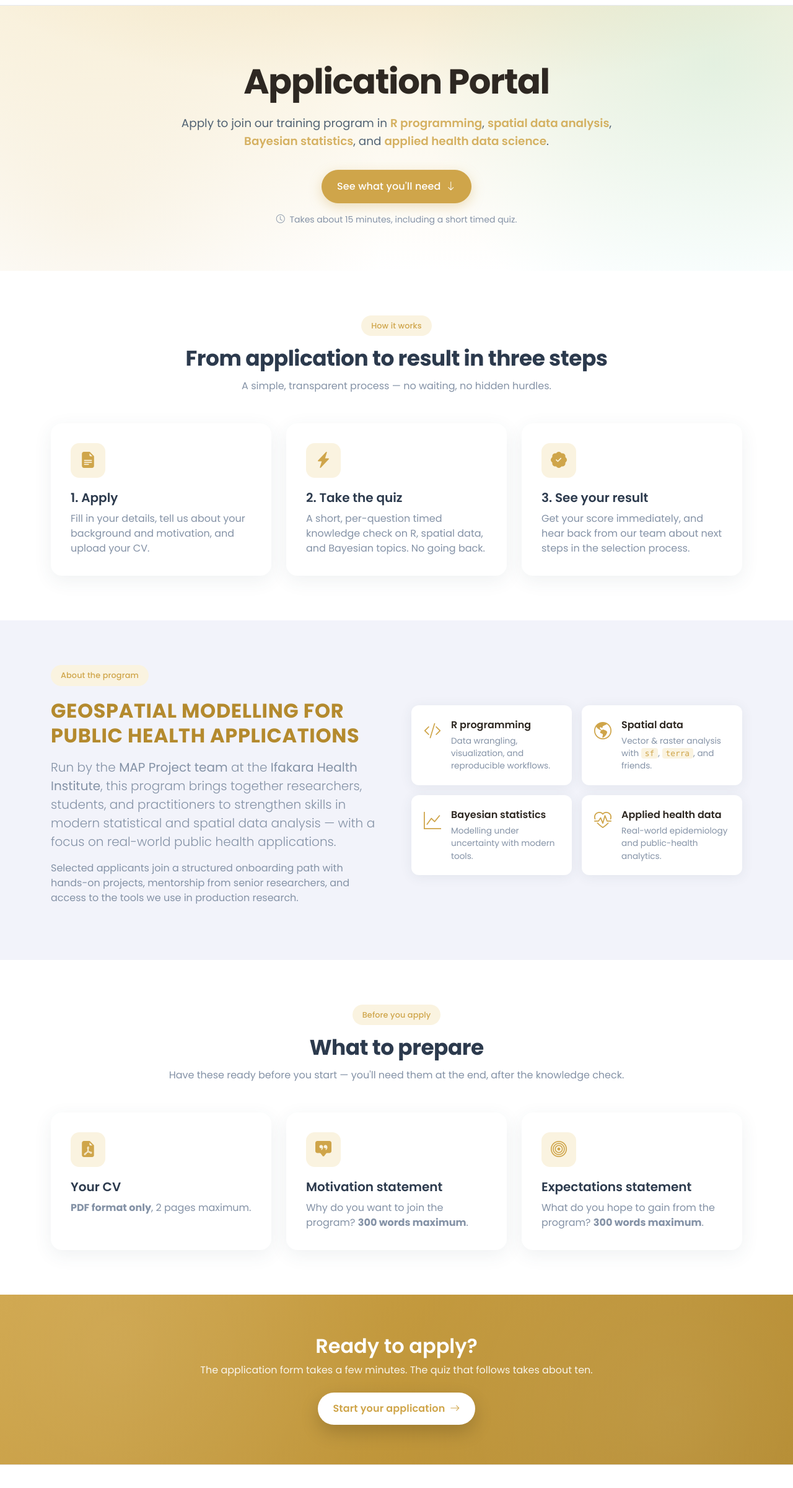
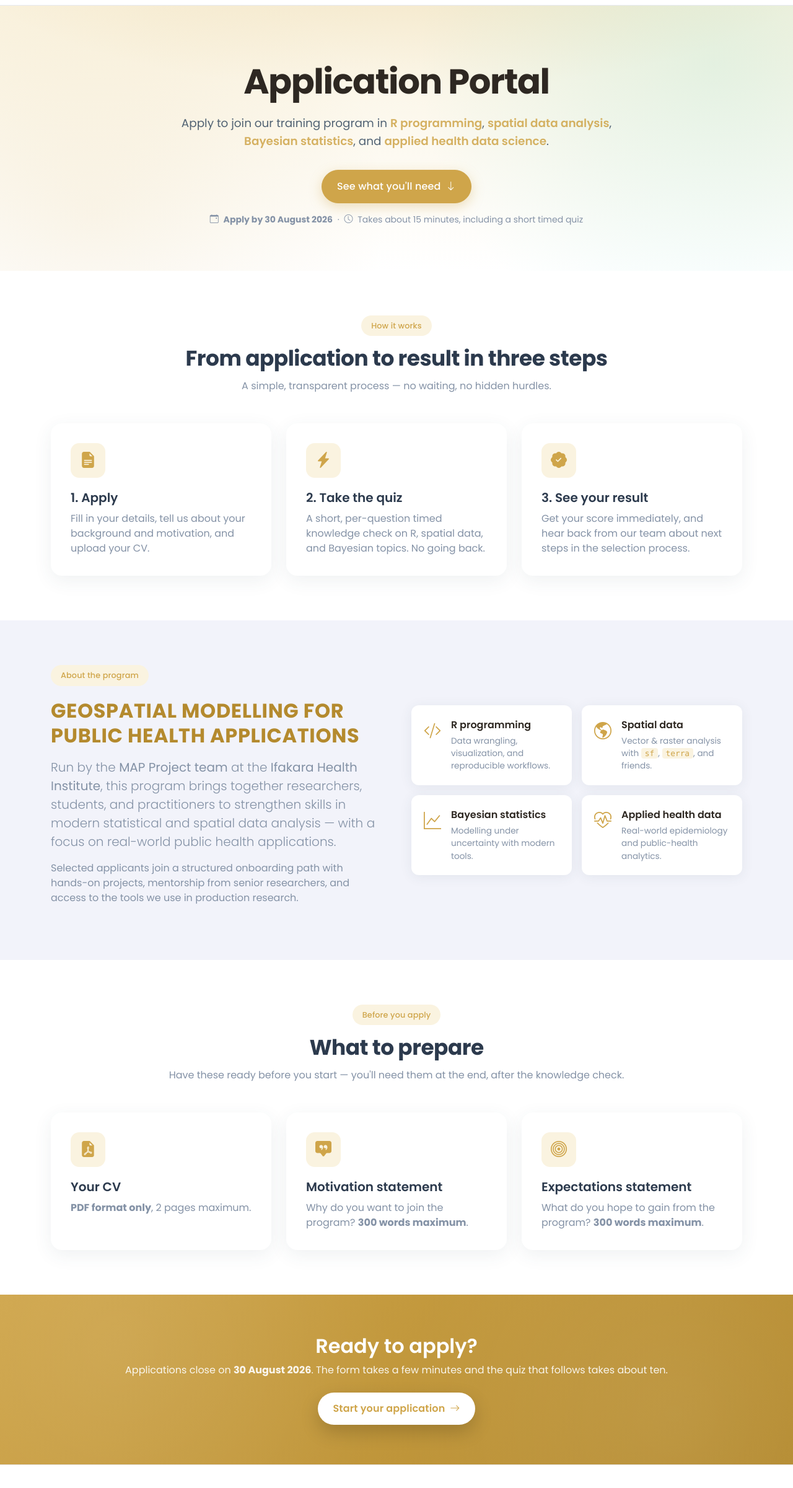
Before and after one commit to kcham193/SPAAT---ONBOARDNIG-PORTAL-FRONTEND, a plain HTML site: page index.html in a window 1280 px wide. Shown: the part 61-2462 px from the top of the page at 62% size. Drawn offline with nearby package versions, Linux system fonts and the light colour scheme.

Commit message:
Show application deadline (30 August 2026) in three places
- Landing hero small note under the CTA — combined with the "takes
  about 15 minutes" line, calendar-event icon + "Apply by 30 August
  2026"
- Landing CTA strip copy — "Applications close on 30 August 2026"
  worked into the "Ready to apply?" paragraph
- apply.html prep splash — a brand-tint pill under the intro paragraph
  reads "Apply by 30 August 2026"

Co-Authored-By: Claude Opus 4.7 (1M context) <noreply@anthropic.com>

```diff
--- a/index.html
+++ b/index.html
@@ -52,7 +52,9 @@
         </a>
       </div>
       <p class="text-muted small mt-3 mb-0">
-        <i class="bi bi-clock me-1"></i> Takes about 15 minutes, including a short timed quiz.
+        <i class="bi bi-calendar-event me-1"></i> <strong>Apply by 30 August 2026</strong>
+        <span class="mx-1">·</span>
+        <i class="bi bi-clock me-1"></i> Takes about 15 minutes, including a short timed quiz
       </p>
     </div>
   </div>
@@ -208,7 +210,8 @@
   <div class="container text-center">
     <h3 class="mb-2">Ready to apply?</h3>
     <p class="mb-4 opacity-90">
-      The application form takes a few minutes. The quiz that follows takes about ten.
+      Applications close on <strong>30 August 2026</strong>. The form takes a
+      few minutes and the quiz that follows takes about ten.
     </p>
     <a class="btn btn-light btn-lg px-4" href="apply.html" id="cta-bottom">
       Start your application <i class="bi bi-arrow-right ms-1"></i>
```
Also changed, not shown: apply.html (+2 -1 lines).
